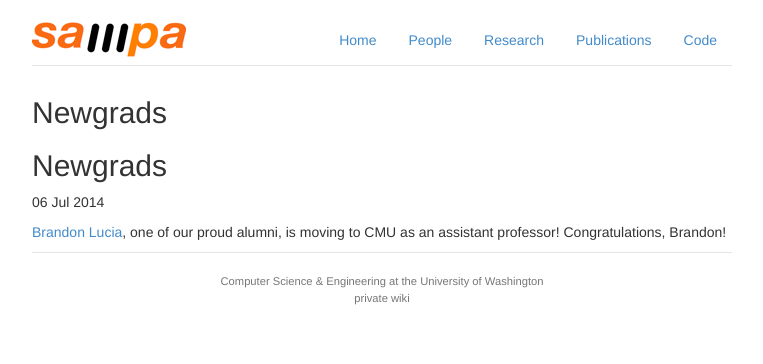
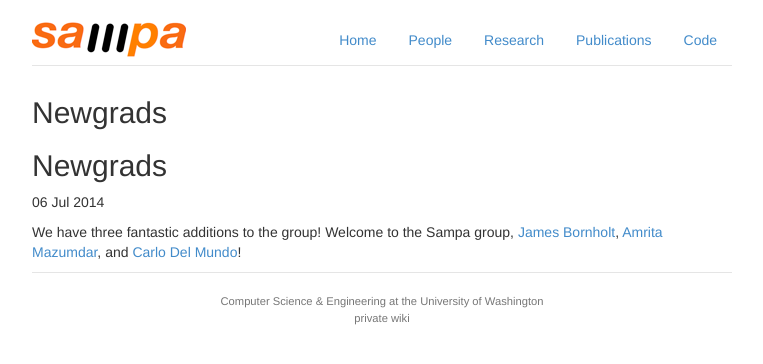
Before and after one commit to uwsampa/sampa-public, a Jekyll site: the page built from _posts/2014-07-06-newgrads.md, in a window 1280 px wide. Shown: the top 364 px of the page, without its empty margins (258-1021 px from the left). Built offline with Jekyll 4.4.1, drawn with Linux system fonts in a browser that asks for light colours; Markdown is read by kramdown in place of the engine named in the settings.

Commit message:
fixed messup

```diff
--- a/_posts/2014-07-06-newgrads.md
+++ b/_posts/2014-07-06-newgrads.md
@@ -2,6 +2,8 @@
 layout: post
 shortnews: true
 ---
-[Brandon Lucia][blucia], one of our proud alumni, is moving to CMU as an assistant professor! Congratulations, Brandon!
+We have three fantastic additions to the group! Welcome to the Sampa group, [James Bornholt][bornholt], [Amrita Mazumdar][amrita], and [Carlo Del Mundo][cdel]!
 
-[blucia]:http://brandonlucia.com
+[bornholt]:https://homes.cs.washington.edu/~bornholt/
+[amrita]:http://amritamaz.me
+[cdel]:http://homes.cs.washington.edu/~cdel/
```
Also changed, not shown: _posts/2014-10-14-blucia.md (added, +7 -0 lines).
